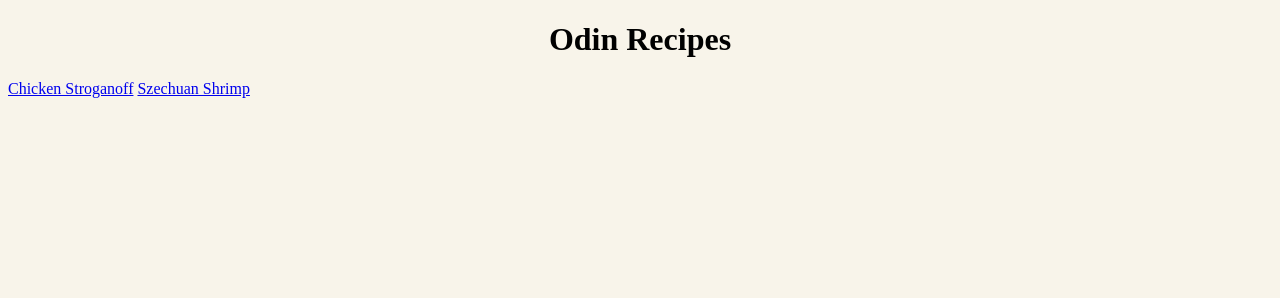
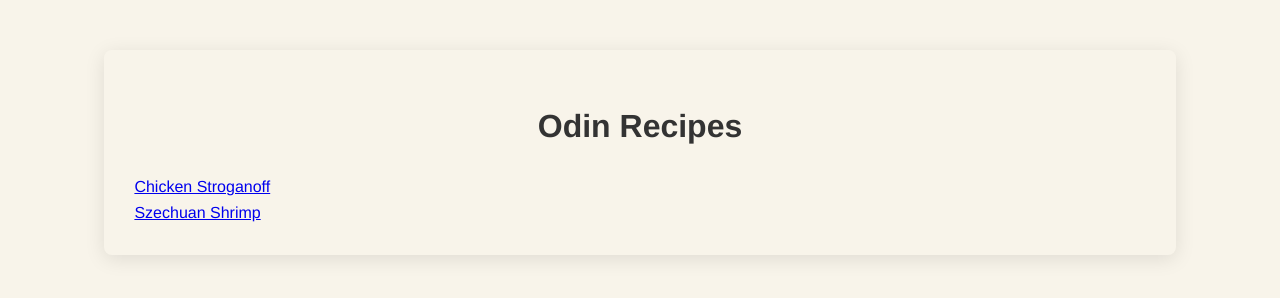
Before and after one commit to prodviana/odin-recipes, a plain HTML site: page index.html in a window 1280 px wide. Drawn offline with Linux system fonts and the light colour scheme.

Commit message:
Design and layout improvements

```diff
--- a/index.html
+++ b/index.html
@@ -3,12 +3,15 @@
 <head>
     <meta charset="UTF-8">
     <meta name="viewport" content="width=device-width, initial-scale=1.0">
-    <link rel="stylesheet" href="/style.css">
+    <link rel="stylesheet" href="./style.css">
     <title>Document</title>
 </head>
 <body>
-    <h1>Odin Recipes</h1>
-    <a href="recipes/stroganoff.html">Chicken Stroganoff</a>
-    <a href="recipes/szechuan_shrimp.html">Szechuan Shrimp</a>
+    <div class="wrapper">
+        <h1>Odin Recipes</h1>
+        <a href="recipes/stroganoff.html">Chicken Stroganoff</a>
+        <br>
+        <a href="recipes/szechuan_shrimp.html">Szechuan Shrimp</a>
+    </div>
 </body>
 </html>
--- a/style.css
+++ b/style.css
@@ -1,15 +1,21 @@
 body {
     background-color: #F8F4EA;
+    font-family: 'Helvetica Neue', Arial, sans-serif;
+    color: #333333;
+    line-height: 1.6;
 }
 
 .wrapper {
-    width: 100%;
-    max-width: 960px;
-    margin: 0 auto;
+    width: 80%;
+    max-width: 1200px;
+    margin: 50px auto;
+    padding: 30px;
+    box-shadow: 0 4px 20px rgba(0, 0, 0, 0.1);
+    border-radius: 8px;
 }
 
 .fit-picture {
-  width: 250px;
+    width: 250px;
 }
 
 h1 {
```
Also changed, not shown: 1 other file.
